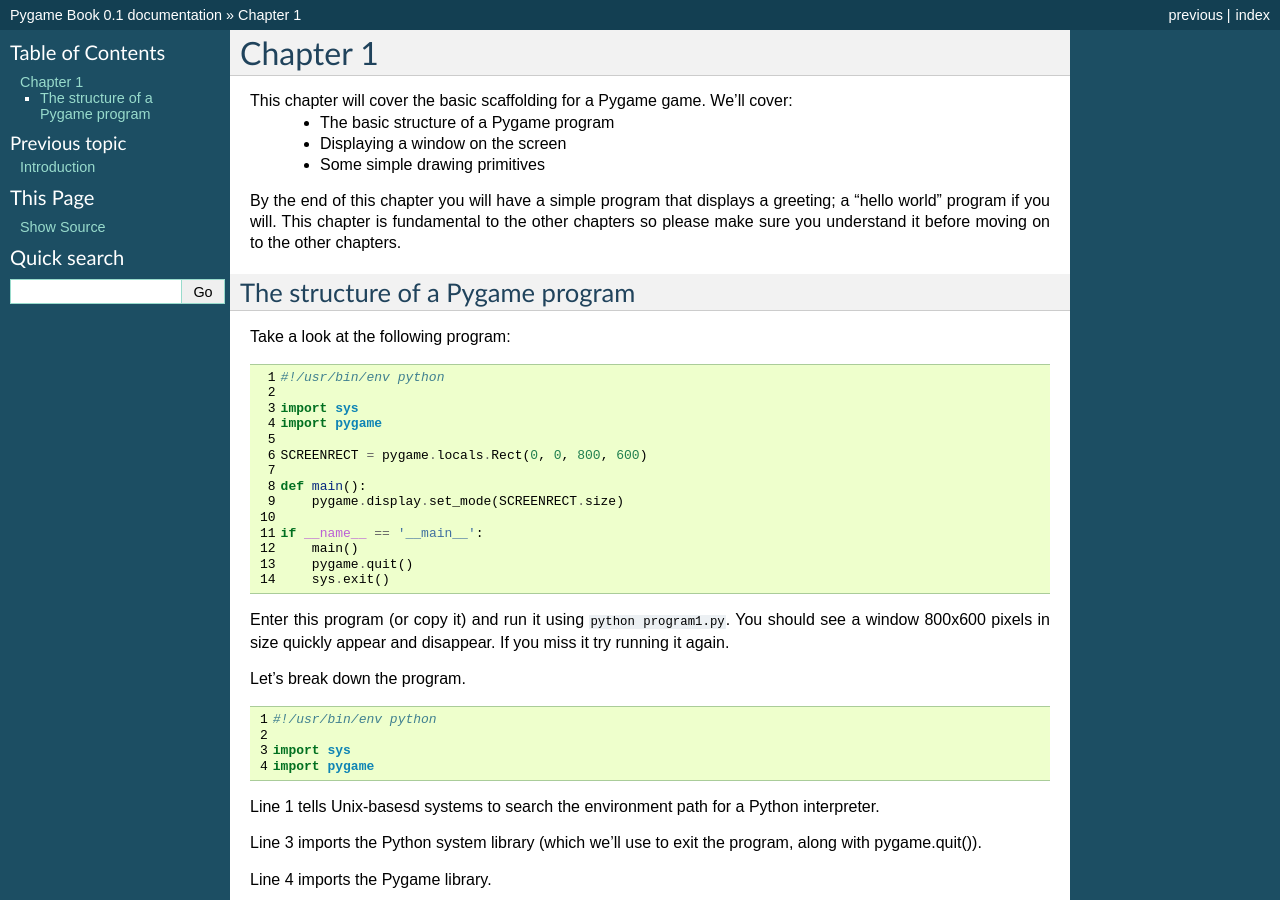
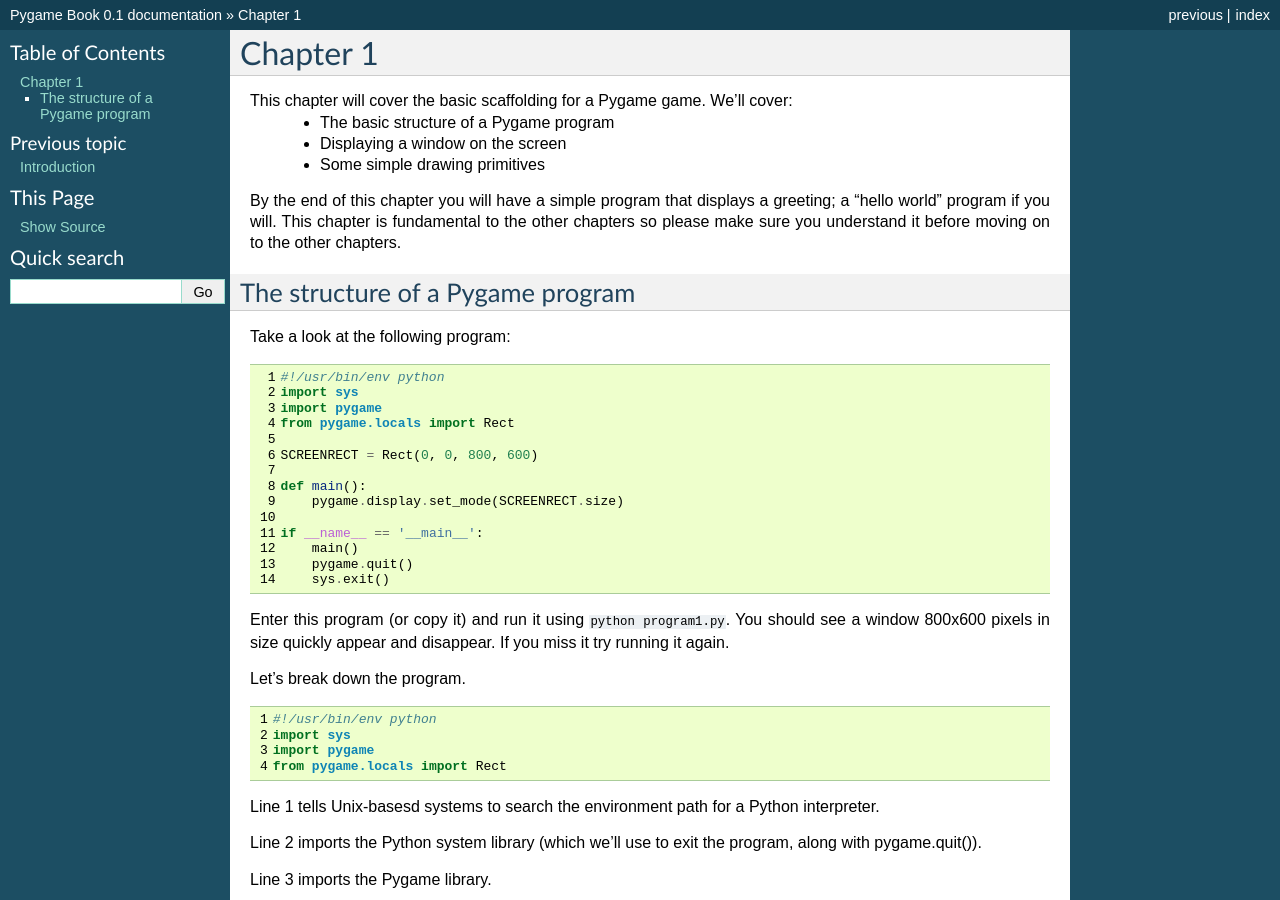
Before and after one commit to craigmaloney/pygame_book, a Sphinx documentation site: the page built from source/chapter1/index.rst, in a window 1280 px wide and 900 px high. Built offline with Sphinx 7.4.7, drawn with Linux system fonts in a browser that asks for light colours; some of the changed text lies outside the part shown.

Commit message:
Update locals so it works

```diff
--- a/source/chapter1/index.rst
+++ b/source/chapter1/index.rst
@@ -28,9 +28,11 @@
 
 Line 1 tells Unix-basesd systems to search the environment path for a Python interpreter.
 
-Line 3 imports the Python system library (which we'll use to exit the program, along with pygame.quit()).
+Line 2 imports the Python system library (which we'll use to exit the program, along with pygame.quit()).
 
-Line 4 imports the Pygame library.
+Line 3 imports the Pygame library.
+
+Line 4 brings in the Rect constant from the locals module. We'll cover this in more detail in a bit.
 
 .. literalinclude:: program1.py
     :language: python
--- a/source/chapter1/program1.py
+++ b/source/chapter1/program1.py
@@ -1,9 +1,9 @@
 #!/usr/bin/env python
-
 import sys
 import pygame
+from pygame.locals import Rect
 
-SCREENRECT = pygame.locals.Rect(0, 0, 800, 600)
+SCREENRECT = Rect(0, 0, 800, 600)
 
 def main():
     pygame.display.set_mode(SCREENRECT.size)
```
